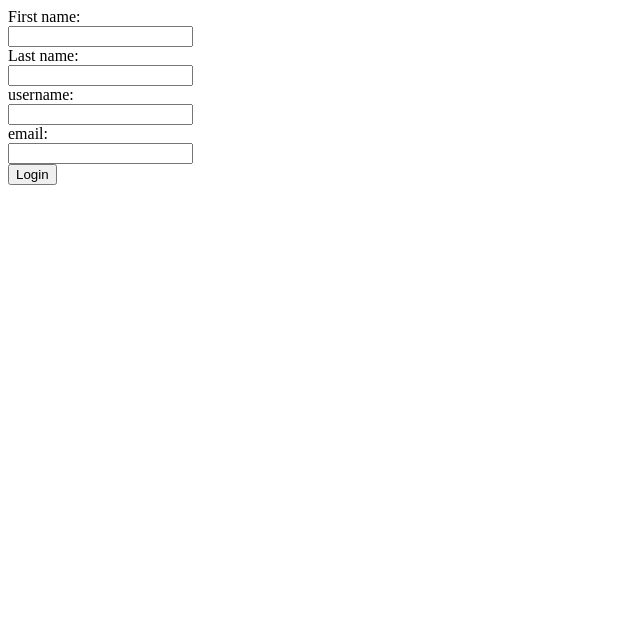
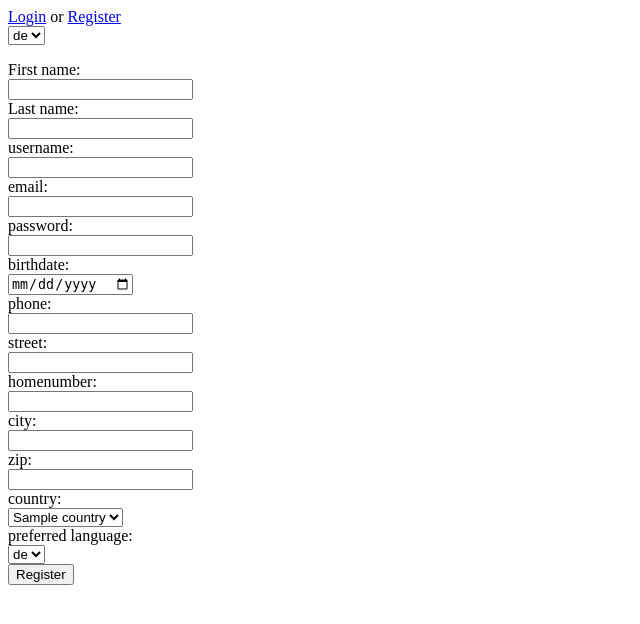
Before and after one commit to res13/webshop, a PHP site: page /register.php in a window 1280 px wide. Shown: the top 624 px of the page, without its empty margins (0-640 px from the left). Run offline with PHP 8.4, Linux system fonts and the light colour scheme; tables that the repository leaves empty hold one stand-in row (values such as "Sample post").

Commit message:
added registration

```diff
--- a/web/Person.php
+++ b/web/Person.php
@@ -9,6 +9,7 @@ class Person
     private $email;
     private $birthdate;
     private $phone;
+    private $passwordhash;
     private $street;
     private $homenumber;
     private $city;
@@ -17,7 +18,11 @@ class Person
     private $role;
     private $lang;
 
-    public function __construct($id, $firstname, $lastname, $username, $email, $birthdate, $phone, $street, $homenumber, $city, $zip, $country, $role, $lang)
+    public function __construct()
+    {
+    }
+
+    public function createFromDb($id, $firstname, $lastname, $username, $email, $birthdate, $phone, $street, $homenumber, $city, $zip, $country, $role, $lang)
     {
         $this->id = $id;
         $this->firstname = $firstname;
@@ -32,6 +37,24 @@ class Person
         $this->zip = $zip;
         $this->country = $country;
         $this->role = $role;
+        $this->lang = $lang;
+    }
+
+    public function createFromRegister($firstname, $lastname, $username, $email, $birthdate, $phone, $passwordhash, $street, $homenumber, $city, $zip, $country, $lang)
+    {
+        $this->firstname = $firstname;
+        $this->lastname = $lastname;
+        $this->username = $username;
+        $this->email = $email;
+        $this->birthdate = $birthdate;
+        $this->phone = $phone;
+        $this->passwordhash = $passwordhash;
+        $this->street = $street;
+        $this->homenumber = $homenumber;
+        $this->city = $city;
+        $this->zip = $zip;
+        $this->country = $country;
+        $this->role = 1;
         $this->lang = $lang;
     }
 
@@ -145,6 +168,22 @@ class Person
     public function setPhone($phone): void
     {
         $this->phone = $phone;
+    }
+
+    /**
+     * @return mixed
+     */
+    public function getPasswordhash()
+    {
+        return $this->passwordhash;
+    }
+
+    /**
+     * @param mixed $passwordhash
+     */
+    public function setPasswordhash($passwordhash): void
+    {
+        $this->passwordhash = $passwordhash;
     }
 
     /**
--- a/web/db.php
+++ b/web/db.php
@@ -45,7 +45,9 @@ function authenticate($usernameOrEmail, $password) {
     if (isset($row)) {
         $passwordHash = $row['passwordhash'];
         if (password_verify($password, $passwordHash)) {
-            return new Person($row['id'], $row['firstname'], $row['lastname'], $row['username'], $row['email'], $row['birthdate'], $row['phone'], $row['street'], $row['homenumber'], $row['city'], $row['zip'], $row['country'], $row['role'], $row['lang']);
+            $person =  new Person();
+            $person->createFromDb($row['id'], $row['firstname'], $row['lastname'], $row['username'], $row['email'], $row['birthdate'], $row['phone'], $row['street'], $row['homenumber'], $row['city'], $row['zip'], $row['country'], $row['role'], $row['lang']);
+            return $person;
         }
     }
     return null;
@@ -74,4 +76,108 @@ function setLanguageOfPerson($personId, $lang) {
     $stmt->execute();
     $stmt->close();
 }
+
+function getAllCountries() {
+    global $conn;
+    $query = 'select c.id, c.name from webshop.country c';
+    $stmt = $conn->prepare($query);
+    $stmt->execute();
+    $result = $stmt->get_result();
+    $stmt->close();
+    while($row = $result->fetch_assoc()) {
+         $results[] = $row;
+    }
+    return $results;
+}
+
+function checkIfUsernameExists($username) {
+    global $conn;
+    $query = 'select p.username from webshop.person p where p.username = ?';
+    $stmt = $conn->prepare($query);
+    $stmt->bind_param('s', $username);
+    $stmt->execute();
+    $result = $stmt->get_result();
+    $row = $result->fetch_assoc();
+    $stmt->close();
+     return isset($row);
+    return $results;
+}
+
+
+function checkIfEmailExists($email) {
+    global $conn;
+    $query = 'select p.email from webshop.person p where p.email = ?';
+    $stmt = $conn->prepare($query);
+    $stmt->bind_param('s', $email);
+    $stmt->execute();
+    $result = $stmt->get_result();
+    $row = $result->fetch_assoc();
+    $stmt->close();
+    return isset($row);
+    return $results;
+}
+
+function createPerson($person) {
+    global $conn;
+    $cityId = getOrCreateCity($person->getCity(), $person->getZip());
+    $addressId = getOrCreateAddress($person->getStreet(), $person->getHomenumber(), $cityId, $person->getCountry());
+    $query = 'INSERT INTO webshop.person(firstname, lastname, username, email, birthdate, phone, passwordhash, address_id, role_id, lang) VALUES (?, ?, ?, ?, ?, ?, ?, ?, ?, ?);';
+    $stmt = $conn->prepare($query);
+    $firstname = $person->getFirstname();
+    $lastname = $person->getLastname();
+    $username = $person->getUsername();
+    $email = $person->getEmail();
+    $birthdate = $person->getBirthdate();
+    $phone = $person->getPhone();
+    $passwordhash = $person->getPasswordhash();
+    $role = $person->getRole();
+    $lang = $person->getlang();
+    $stmt->bind_param('sssssssiis', $firstname, $lastname, $username, $email, $birthdate, $phone, $passwordhash, $addressId, $role, $lang);
+    $stmt->execute();
+    $stmt->close();
+}
+
+function getOrCreateCity($city, $zip) {
+    global $conn;
+    $query = 'select c.id from webshop.city c where c.city = ? and c.zip = ?';
+    $stmt = $conn->prepare($query);
+    $stmt->bind_param('si', $city, $zip);
+    $stmt->execute();
+    $result = $stmt->get_result();
+    $row = $result->fetch_assoc();
+    $stmt->close();
+    if (isset($row)) {
+        return $row['id'];
+    }
+    else {
+        $query = 'INSERT INTO webshop.city (city, zip) VALUES (?, ?)';
+        $stmt = $conn->prepare($query);
+        $stmt->bind_param('si', $city, $zip);
+        $stmt->execute();
+        $stmt->close();
+        return $conn->insert_id;
+    }
+}
+
+function getOrCreateAddress($street, $homenumber, $cityId, $countryId) {
+    global $conn;
+    $query = 'select a.id from webshop.address a where a.street = ? and a.homenumber = ? and a.city_id = ? and a.country_id = ?';
+    $stmt = $conn->prepare($query);
+    $stmt->bind_param('ssii', $street, $homenumber, $cityId, $countryId);
+    $stmt->execute();
+    $result = $stmt->get_result();
+    $row = $result->fetch_assoc();
+    $stmt->close();
+    if (isset($row)) {
+        return $row['id'];
+    }
+    else {
+        $query = 'INSERT INTO webshop.address (street, homenumber, city_id, country_id) VALUES (?, ?, ?, ?)';
+        $stmt = $conn->prepare($query);
+        $stmt->bind_param('ssii', $street, $homenumber, $cityId, $countryId);
+        $stmt->execute();
+        $stmt->close();
+        return $conn->insert_id;
+    }
+}
 ?>
--- a/web/head.php
+++ b/web/head.php
@@ -1,7 +1,7 @@
 <?php
 include('Person.php');
 session_start();
+require_once('alert.php');
 require_once('db.php');
 require_once('loginState.php');
-require_once('alert.php');
 require_once('language.php');
--- a/web/login.php
+++ b/web/login.php
@@ -1,6 +1,7 @@
 <?php
 include('Person.php');
 session_start();
+require_once('alert.php');
 require_once('db.php');
 if (isset($_POST['usernameOrEmail']) && isset($_POST['password'])) {
     $person = authenticate($_POST['usernameOrEmail'], $_POST['password']);
@@ -12,7 +13,6 @@ if (isset($_POST['usernameOrEmail']) && isset($_POST['password'])) {
     }
 }
 require_once('loginState.php');
-require_once('alert.php');
 require_once('language.php');
 ?>
 <!DOCTYPE html>
@@ -26,7 +26,7 @@ else {
     ?>
     <form method="post">
         Username or Email:<br />
-        <input type="text" name="usernameOrEmail"><br />
+        <input type="text" name="usernameOrEmail" maxlength="20"><br />
         Password:<br />
         <input type="password" name="password"><br />
         <input type="submit" value="Login">
--- a/web/register.php
+++ b/web/register.php
@@ -1,22 +1,79 @@
 <?php
 include('Person.php');
 session_start();
+require_once('alert.php');
 require_once('db.php');
+if (isset($_POST['email']) && isset($_POST['username'])) {
+    if (filter_var($_POST['email'], FILTER_VALIDATE_EMAIL) == false) {
+        alert('email address is not valid!');
+    }
+    else if (checkIfEmailExists($_POST['email'])) {
+        alert('email address already exists!');
+    }
+    else if (checkIfUsernameExists($_POST['username'])) {
+        alert('username already exists!');
+    }
+    else {
+        $hashedPassword = password_hash($_POST['password'], PASSWORD_DEFAULT);
+        $person =  new Person();
+        $person->createFromRegister($_POST['firstname'], $_POST['lastname'], $_POST['username'], $_POST['email'], $_POST['birthdate'], $_POST['phone'], $hashedPassword, $_POST['street'], $_POST['homenumber'], $_POST['city'], $_POST['zip'], $_POST['country'], $_POST['lang']);
+        createPerson($person);
+    }
+}
+require_once('loginState.php');
+require_once('language.php');
 ?>
 <!DOCTYPE html>
 <html>
 <body>
 <form method="post">
     First name:<br/>
-    <input type="text" name="firstname"><br/>
+    <input type="text" name="firstname" maxlength="50"><br/>
     Last name:<br/>
-    <input type="text" name="lastname"><br/>
+    <input type="text" name="lastname" maxlength="50"><br/>
     username:<br/>
-    <input type="text" name="username"><br/>
+    <input type="text" name="username" maxlength="20"><br/>
     email:<br/>
-    <input type="text" name="email"><br/>
-
-    <input type="submit" value="Login">
+    <input type="text" name="email" maxlength="255"><br/>
+    password:<br/>
+    <input type="password" name="password"><br/>
+    birthdate:<br/>
+    <input type="date" name="birthdate"><br/>
+    phone:<br/>
+    <input type="text" name="phone" maxlength="50"><br/>
+    street:<br/>
+    <input type="text" name="street" maxlength="100"><br/>
+    homenumber:<br/>
+    <input type="text" name="homenumber" maxlength="20"><br/>
+    city:<br/>
+    <input type="text" name="city" maxlength="100"><br/>
+    zip:<br/>
+    <input type="number" name="zip"><br/>
+    country:<br/>
+    <select name="country">
+        <?php
+        $countries = getAllCountries();
+        foreach ($countries as $country) {
+            ?>
+            <option value="<?php echo $country['id'] ?>"><?php echo $country['name'] ?></option><?php
+        }
+        ?>
+    </select><br/>
+    preferred language:<br/>
+    <select name="lang">
+        <?php
+        foreach ($availableLangs as $lang) {
+            if ($lang === $_SESSION['lang']) {
+                ?>
+                <option value="<?php echo $lang ?>" selected><?php echo $lang ?></option><?php
+            } else {
+                ?>
+                <option value="<?php echo $lang ?>"><?php echo $lang ?></option><?php
+            }
+        }
+        ?>
+    </select><br/>
+    <input type="submit" value="Register">
 </form>
 </body>
 </html>
```
